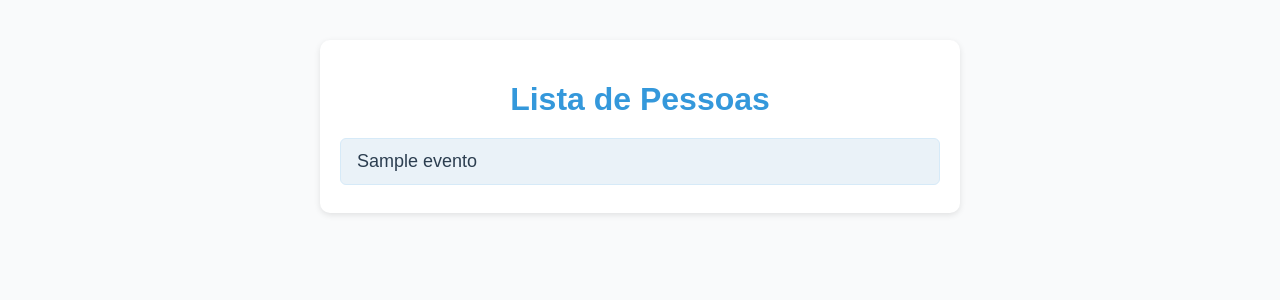
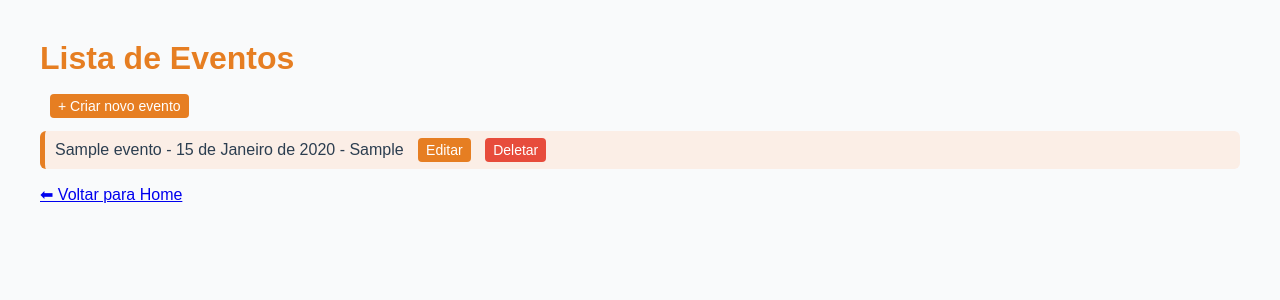
Before and after one commit to PDTCCLF/bora-fazer-acontecer, a Django app: page /eventos/ in a window 1280 px wide. Shown: the top 300 px of the page. Run offline with Django 5.2, Linux system fonts and the light colour scheme; tables that the repository leaves empty hold one stand-in row (values such as "Sample post").

Commit message:
feat: adiciona crud eventos e participacoes

```diff
--- a/eventos/models.py
+++ b/eventos/models.py
@@ -1,19 +1,36 @@
 from django.db import models
 from base.models import Base
 from pessoas.models import Aluno
+from datetime import date
+from django.contrib.auth.models import User
+from django.core.exceptions import ValidationError
+from bora_fazer_acontecer.utils import gerar_identificador_legivel
 
 
 class Evento(Base):
     """
     Representa um evento cultural ou esportivo organizado pela ONG.
     """
-    codigo_evento = models.CharField(max_length=20, unique=True) # ID próprio da ONG
+    codigo_evento = models.CharField(max_length=100, unique=True, editable=False) # ID próprio do evento
     nome = models.CharField(max_length=150)
     data = models.DateField()
     hora_inicio = models.TimeField()
-    duracao = models.DurationField(blank=True, null=True) # opcional
+    duracao = models.TextField(blank=True, null=True) # opcional
     descricao = models.TextField(blank=True, null=True) # opcional
     local = models.CharField(max_length=200)
+
+    def save(self, *args, **kwargs):
+        # Gera codigo_evento apenas na criação
+        if not self.codigo_evento:
+            codigo = gerar_identificador_legivel()
+
+            # Verifica unicidade
+            if Evento.objects.filter(codigo_evento=codigo).exists():
+                raise ValidationError(f"O código ID do evento {codigo} já existe, tente novamente.")
+
+            self.codigo_evento = codigo
+
+        super().save(*args, **kwargs)
 
     def __str__(self):
         return f"{self.nome} em {self.data}"
--- a/eventos/static/eventos/css/style.css
+++ b/eventos/static/eventos/css/style.css
@@ -1,63 +1,63 @@
 body {
     font-family: Arial, sans-serif;
-    background-color: #f9fafb;
     margin: 40px;
+    background: #f9fafb;
     color: #2c3e50;
 }
 
-.container {
-    max-width: 600px;
-    margin: 0 auto;
-    padding: 20px;
-    background: #ffffff;
-    border-radius: 10px;
-    box-shadow: 0 2px 6px rgba(0,0,0,0.1);
-}
-
+/* -------- TÍTULOS -------- */
 h1 {
-    color: #3498db;
-    text-align: center;
+    color: #e67e22; /* laranja para eventos */
     margin-bottom: 20px;
 }
 
+/* -------- LISTA DE EVENTOS -------- */
 .lista-eventos {
     list-style: none;
     padding: 0;
-    margin: 0;
 }
 
 .lista-eventos li {
-    background: #eaf2f8;
-    color: #2c3e50;
-    font-size: 18px;
-    padding: 12px 16px;
+    background: #fbeee6; /* laranja bem claro */
     margin-bottom: 8px;
+    padding: 10px;
     border-radius: 6px;
-    border: 1px solid #d6eaf8;
-    transition: background 0.2s ease;
+    border-left: 5px solid #e67e22;
 }
 
-.lista-eventos li:hover {
-    background: #d6eaf8;
-}
-
+/* -------- LISTA DE PARTICIPAÇÕES -------- */
 .lista-participacoes {
     list-style: none;
     padding: 0;
-    margin: 0;
 }
 
 .lista-participacoes li {
-    background: #eaf2f8;
-    color: #2c3e50;
-    font-size: 18px;
-    padding: 12px 16px;
+    background: #f3e6ff; /* roxo claro */
     margin-bottom: 8px;
+    padding: 10px;
     border-radius: 6px;
-    border: 1px solid #d6eaf8;
-    transition: background 0.2s ease;
+    border-left: 5px solid #8e44ad; /* roxo mais forte */
 }
 
-.lista-participacoes li:hover {
-    background: #d6eaf8;
+/* -------- BOTÕES -------- */
+a.btn {
+    margin-left: 10px;
+    padding: 4px 8px;
+    text-decoration: none;
+    color: white;
+    background: #e67e22; /* padrão eventos */
+    border-radius: 4px;
+    font-size: 14px;
 }
+
+a.btn:hover {
+    background: #ca6f1e;
+}
+
+a.btn-danger {
+    background: #e74c3c;
+}
+
+a.btn-danger:hover {
+    background: #c0392b;
+}
--- a/eventos/templates/eventos/lista.html
+++ b/eventos/templates/eventos/lista.html
@@ -7,16 +7,20 @@
     <link rel="stylesheet" href="{% static 'eventos/css/style.css' %}">
 </head>
 <body>
-    <div class="container">
-        <h1>Lista de Pessoas</h1>
+    <h1>Lista de Eventos</h1>
+    <a class="btn" href="{% url 'criar_evento' %}">+ Criar novo evento</a>
+    <ul class="lista-eventos">
+        {% for evento in eventos %}
+            <li>
+                {{ evento.nome }} - {{ evento.data }} - {{ evento.local }}
+                <a class="btn" href="{% url 'editar_evento' evento.id %}">Editar</a>
+                <a class="btn btn-danger" href="{% url 'deletar_evento' evento.id %}">Deletar</a>
+            </li>
+        {% empty %}
+            <li>Nenhum evento cadastrado.</li>
+        {% endfor %}
+    </ul>
 
-        <ul class="lista-eventos">
-            {% for evento in eventos %}
-                <li>{{ evento.nome }}</li>
-            {% empty %}
-                <li>Nenhum evento cadastrado.</li>
-            {% endfor %}
-        </ul>
-    </div>
+    <p><a href="{% url 'home' %}">⬅ Voltar para Home</a></p>
 </body>
 </html>
--- a/eventos/urls.py
+++ b/eventos/urls.py
@@ -5,4 +5,10 @@ from . import views
 urlpatterns = [
     path('', views.lista_eventos, name='lista_eventos'),
     path('participacoes/', views.lista_participacoes, name='lista_participacoes'),
+    path('criar/', views.criar_evento, name='criar_evento'),
+    path('criar_participacao/', views.criar_participacao, name='criar_participacao'),
+    path('editar/<int:pk>/', views.editar_evento, name='editar_evento'),
+    path('editar_participacao/<int:pk>/', views.editar_participacao, name='editar_participacao'),
+    path('deletar/<int:pk>/', views.deletar_evento, name='deletar_evento'),
+    path('deletar_participacao/<int:pk>/', views.deletar_participacao, name='deletar_participacao'),
 ]
--- a/eventos/views.py
+++ b/eventos/views.py
@@ -1,5 +1,6 @@
-from django.shortcuts import render
+from django.shortcuts import render, get_object_or_404, redirect
 from .models import Evento, Participacao
+from .forms import EventoForm, ParticipacaoForm
 
 # View para listar todos os eventos
 def lista_eventos(request):
@@ -10,3 +11,53 @@ def lista_eventos(request):
 def lista_participacoes(request):
     participacoes = Participacao.objects.all()
     return render(request, 'eventos/participacoes.html', {'participacoes': participacoes})
+
+# Criar evento
+def criar_evento(request):
+    form = EventoForm(request.POST or None)
+    if form.is_valid():
+        form.save()
+        return redirect('lista_eventos')
+    return render(request, 'eventos/formulario.html', {'form': form, 'titulo': 'Criar Evento'})
+
+# Criar participação
+def criar_participacao(request):
+    form = ParticipacaoForm(request.POST or None)
+    if form.is_valid():
+        form.save()
+        return redirect('lista_participacoes')
+    return render(request, 'eventos/formulario_participacao.html', {'form': form, 'titulo': 'Criar Participação'})
+
+# Editar evento
+def editar_evento(request, pk):
+    evento = get_object_or_404(Evento, pk=pk)
+    form = EventoForm(request.POST or None, instance=evento)
+    if form.is_valid():
+        form.save()
+        return redirect('lista_eventos')
+    return render(request, 'eventos/formulario.html', {'form': form, 'titulo': 'Editar Evento'})
+
+# Editar participação
+def editar_participacao(request, pk):
+    participacao = get_object_or_404(Participacao, pk=pk)
+    form = ParticipacaoForm(request.POST or None, instance=participacao)
+    if form.is_valid():
+        form.save()
+        return redirect('lista_participacoes')
+    return render(request, 'eventos/formulario_participacao.html', {'form': form, 'titulo': 'Editar Participação'})
+
+# Deletar evento
+def deletar_evento(request, pk):
+    evento = get_object_or_404(Evento, pk=pk)
+    if request.method == 'POST':
+        evento.delete()
+        return redirect('lista_eventos')
+    return render(request, 'eventos/confirma_deletar.html', {'evento': evento})
+
+# Deletar participação
+def deletar_participacao(request, pk):
+    participacao = get_object_or_404(Participacao, pk=pk)
+    if request.method == 'POST':
+        participacao.delete()
+        return redirect('lista_participacoes')
+    return render(request, 'eventos/confirma_deletar_participacao.html', {'participacao': participacao})
--- a/pessoas/models.py
+++ b/pessoas/models.py
@@ -1,5 +1,3 @@
-import random
-import string
 from datetime import date
 from django.db import models
 from django.contrib.auth.models import User
```
Also changed, not shown: eventos/forms.py (added, +42 -0 lines), eventos/templates/eventos/confirma_deletar.html (added, +19 -0 lines), eventos/templates/eventos/confirma_deletar_participacao.html (added, +19 -0 lines), eventos/templates/eventos/formulario.html (added, +19 -0 lines), eventos/templates/eventos/formulario_participacao.html (added, +19 -0 lines), eventos/templates/eventos/participacoes.html (+8 -4 lines).
